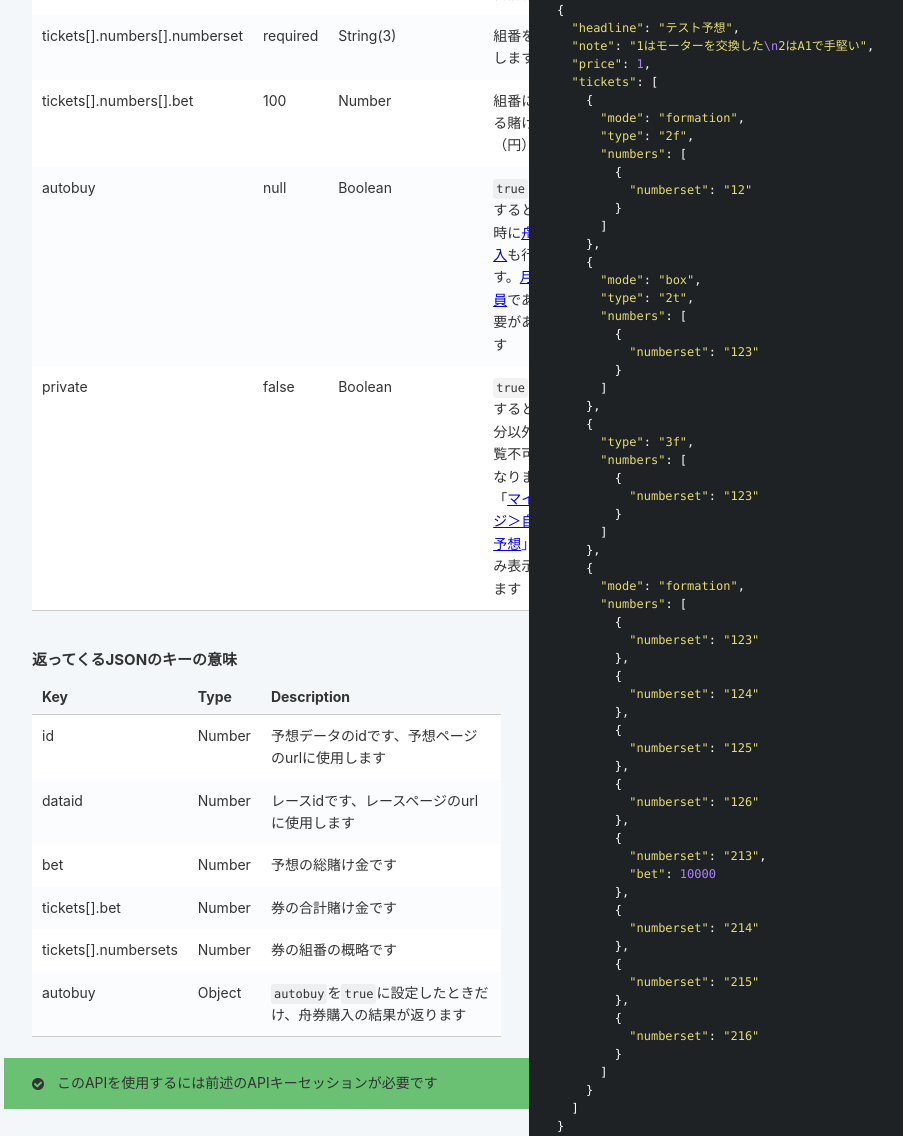
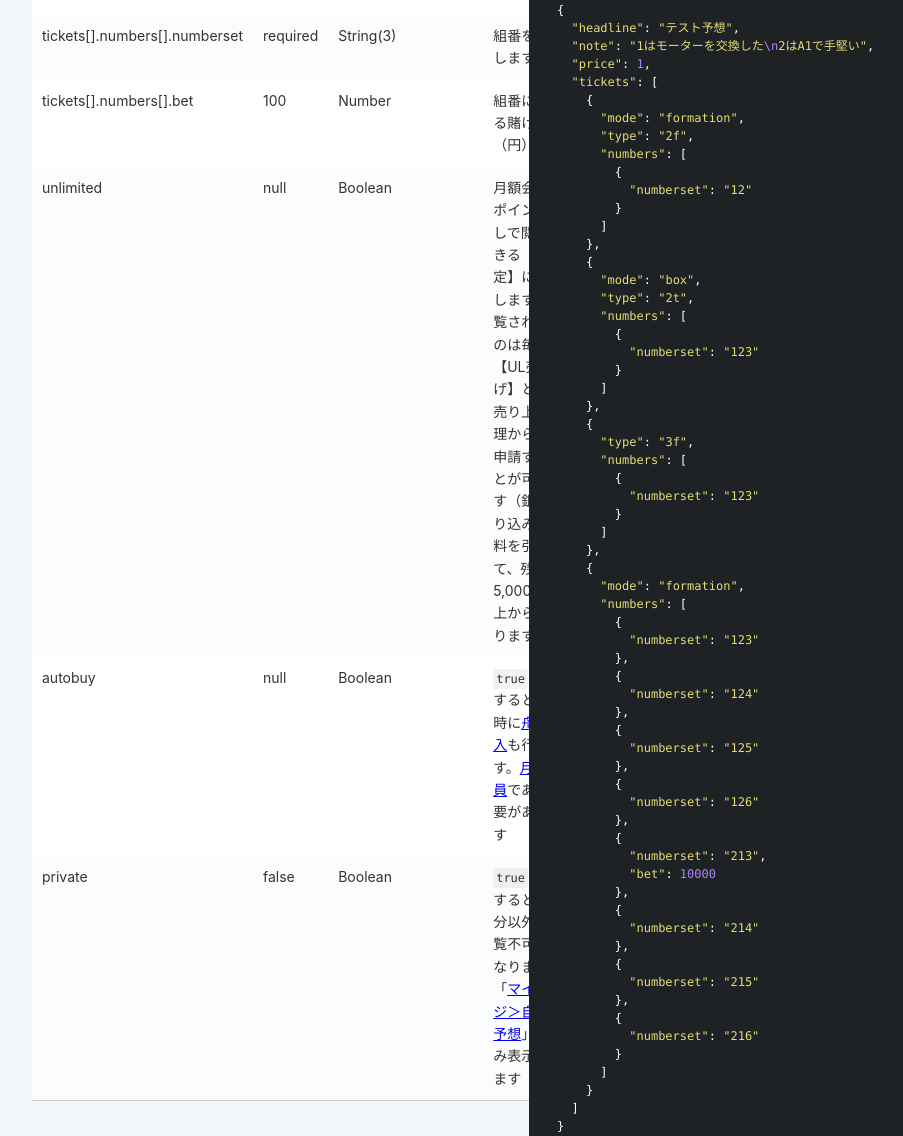
Before and after one commit to takuya-andou/mizuhanome_docs, a plain HTML site: page index.html in a window 1280 px wide. Shown: the part 2958-4094 px from the top of the page, without its empty margins (226-1129 px from the left). Drawn offline with Linux system fonts and the light colour scheme.

Commit message:
:heavy_plus_sign: みんなの予想＞投稿する unlimitedプロパティの説明を追記

```diff
--- a/index.html
+++ b/index.html
@@ -635,6 +635,12 @@ curl -X POST <span class="s2">"https://v2.mizuhanome.net/api/v1/authenticate?ema
 <td>組番に対する賭け金（円）です</td>
 </tr>
 <tr>
+<td>unlimited</td>
+<td>null</td>
+<td>Boolean</td>
+<td>月額会員がポイントなしで閲覧できる【UL限定】に設定します。閲覧されたものは毎月【UL売り上げ】として売り上げ管理から振込申請することが可能です（銀行振り込み手数料を引いて、残高5,000円以上からとなります）</td>
+</tr>
+<tr>
 <td>autobuy</td>
 <td>null</td>
 <td>Boolean</td>
```
